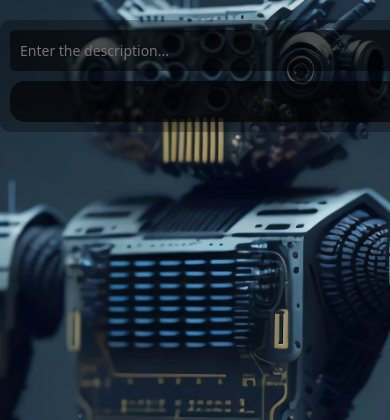
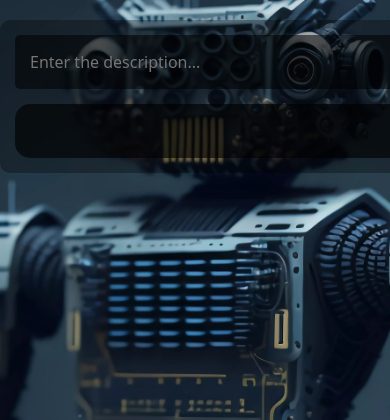
Before and after one commit to SoumyaBera2002/TextToImageGenerationUsingGAN, a Flask app: page / in a window 390 px wide; the page is wider, and only the part inside the window is pictured. Shown: the part 56-476 px from the top of that part. Run offline with Flask 3, Linux system fonts and the light colour scheme.

Commit message:
Css Media Query added P-2

```diff
--- a/templates/index.html
+++ b/templates/index.html
@@ -67,33 +67,40 @@
             background-color: whitesmoke;
             color: black;
         }
+        /* Media query for mobile phones */
 @media (max-width: 600px) {
     body {
         background-size: cover; /* Show the full background image while maintaining aspect ratio */
         background-position: center;
     }
 
+    .navbar {
+        width: 100%; /* Expand navbar to full width */
+    }
+
     .search-container {
+        width: 100%; /* Expand search container to full width */
         flex-direction: column; /* Stack elements vertically */
-                padding: 10px;
+        padding: 15px; /* Increased padding for better spacing */
         margin-top: 20px;
         border-radius: 10px;
     }
 
     .search-input {
-                width: 100%; /* Expand to full container width */
-                padding: 10px;
-                font-size: 14px;
-                margin-bottom: 10px; /* Add space between input and button */
+        width: 100%; /* Expand search input to full container width */
+        padding: 15px; /* Increased padding for better spacing */
+        font-size: 16px; /* Adjusted font size for readability */
+        margin-bottom: 15px; /* Increased space between input and button */
     }
 
     .search-button {
-                width: 100%; /* Expand to full container width */
-                padding: 10px 20px;
-                font-size: 14px;
+        width: 100%; /* Expand search button to full container width */
+        padding: 15px 20px; /* Adjusted padding for better visibility */
+        font-size: 16px; /* Adjusted font size for readability */
         margin-left: 0; /* Remove left margin to align with input */
     }
 }
+
     </style>
     <title>IMAGINE-X-AI</title>
 </head>
```
Lines whose indentation alone changed are shown as unchanged.
